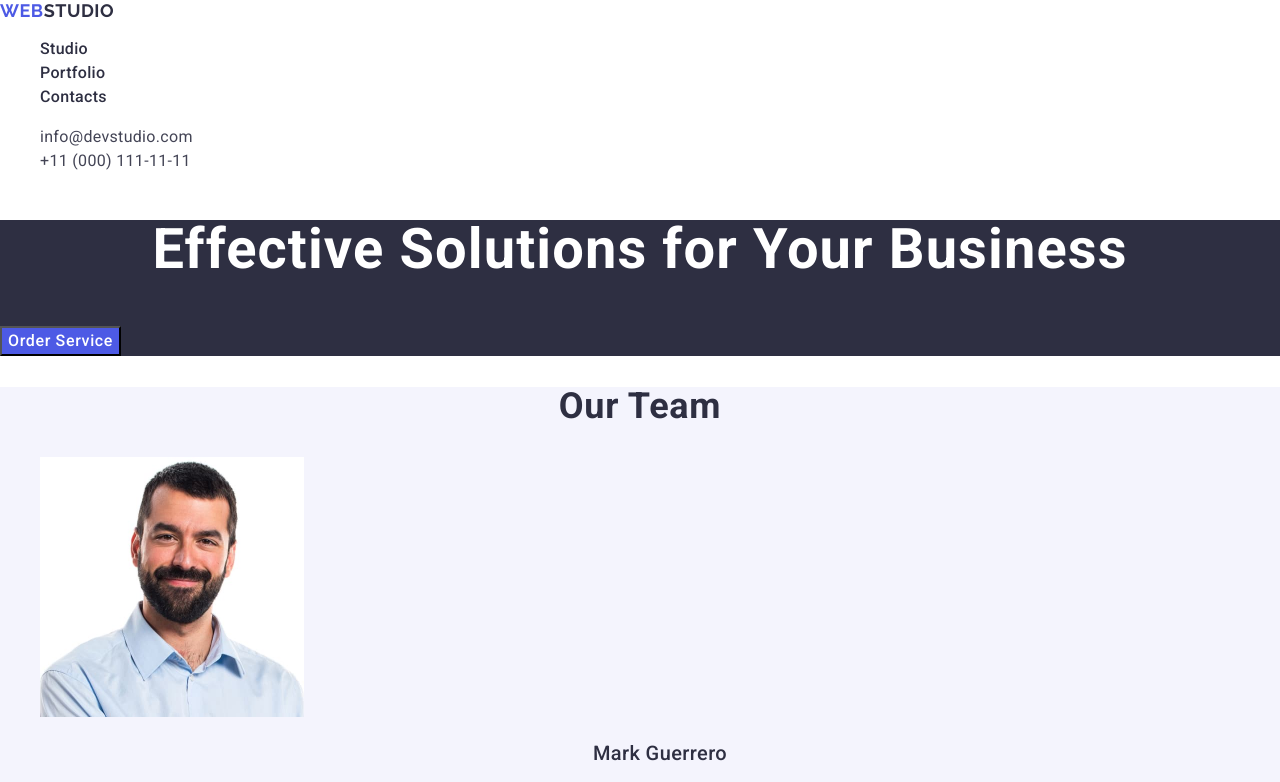
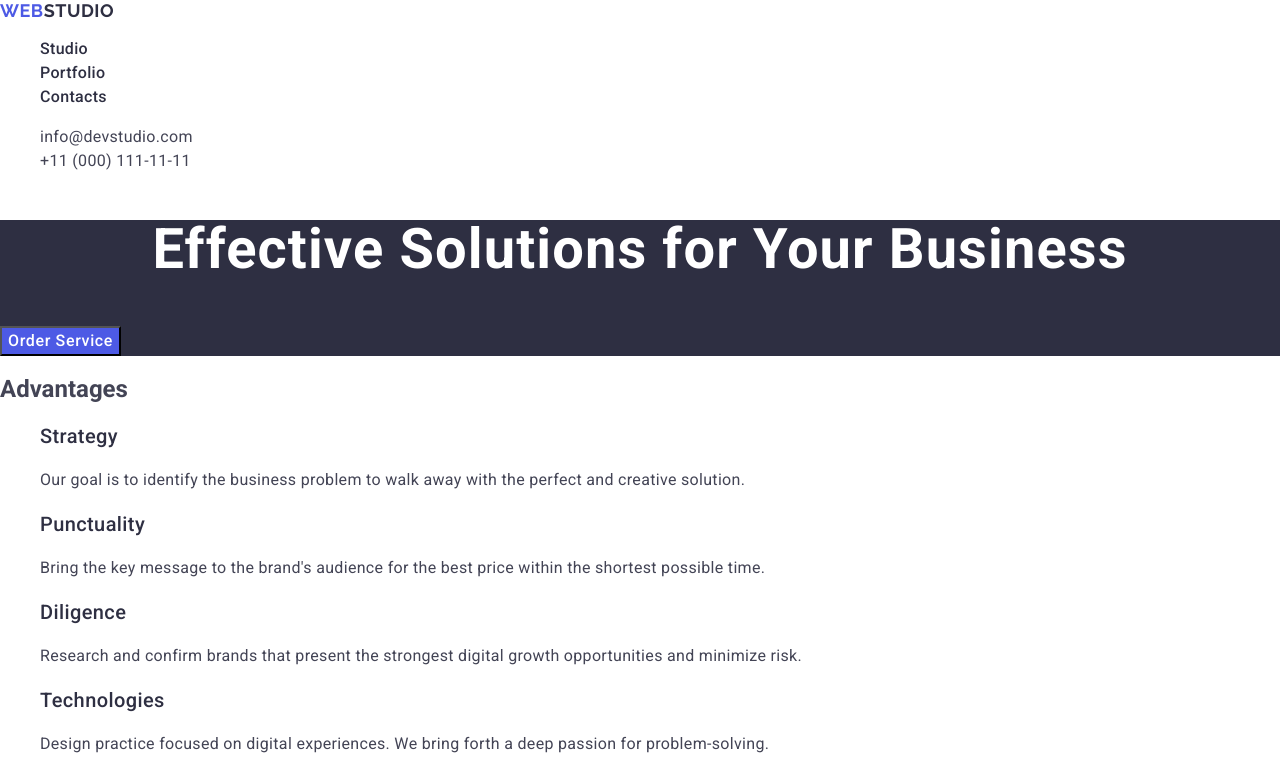
Before and after one commit to VolodymyrNazarchuk/goit-markup-hw-02, a plain HTML site: page index.html in a window 1280 px wide. Shown: the top 782 px of the page. Drawn offline with nearby package versions, Linux system fonts and the light colour scheme.

Commit message:
edditing

```diff
--- a/css/styles.css
+++ b/css/styles.css
@@ -57,13 +57,6 @@ address{
 .contacts-link:focus{
     color: #404bbf;
 }
-.visually-hidden {
-    height: 1px;
-    overflow: hidden;
-    white-space: nowrap;
-    width: 1px;
-  }
-
 
 .contacts {
 }
@@ -156,7 +149,7 @@ address{
 
 }
 .team-image {
-    background-color:#FFFFFF;
+     background-color:#FFFFFF;
 }
 
 .team-subtitle {
--- a/index.html
+++ b/index.html
@@ -39,8 +39,8 @@
     <button class="solution-btn" type="button">Order Service</button>
 </section>
 
-<section class="visually-hidden">
-    <h2 class="advantages-title">Advantages</h2>
+<section class="advantages">
+    <h2 >Advantages</h2>
     <ul class="advantages-list">
         <li class="advantages-item">
             <h3 class="advantages-subtitle">Strategy</h3>
```
